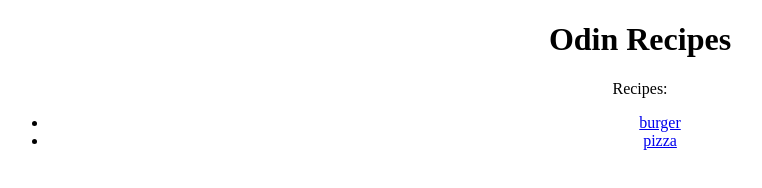
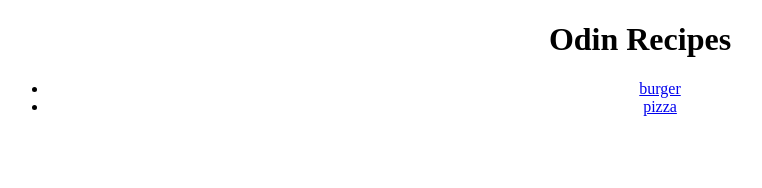
Before and after one commit to sriharideveloper/odin-recipes, a plain HTML site: page index.html in a window 1280 px wide. Shown: the whole page, without its empty margins (0-762 px from the left). Drawn offline with Linux system fonts and the light colour scheme.

Commit message:
small change

```diff
--- a/index.html
+++ b/index.html
@@ -10,7 +10,6 @@
 
 <body align="center">
     <h1>Odin Recipes</h1>
-    Recipes:
     <ul>
         <li><a href="./recipes/burger.html">burger</a></li>
         <li><a href="./recipes/pizza.html">pizza</a></li>
```
